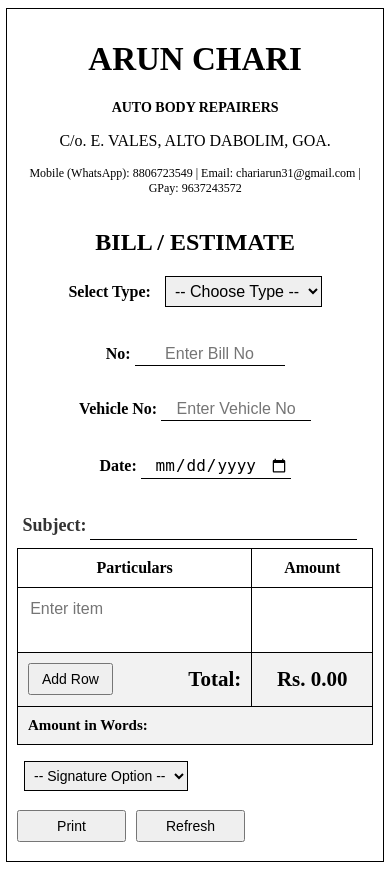
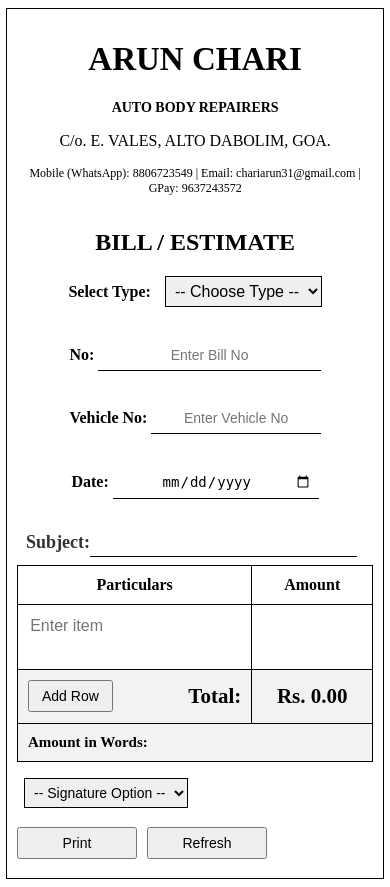
Before and after one commit to aavichari24/Bill_estimate_project, a Flask app: page / in a window 390 px wide. Before the commit the page ends 862 px from the top, so only its background shows below. Run offline with Flask 3, Linux system fonts and the light colour scheme.

Commit message:
Update style.css

```diff
--- a/static/style.css
+++ b/static/style.css
@@ -46,15 +46,18 @@ h3 {
 .bill-info {
     display: flex;
     justify-content: space-between;
-    margin: 20px 0;
+    margin: 17px 12px;
 }
 
 .bill-info input {
-    border: none;
+    width: 62%;
+    min-width: 43px;
+    max-width: 95%;
+    padding: 7px;
     border-bottom: 1px solid black;
-    font-size: 16px;
-    padding: 2px;
-    width: 150px;
+    /* border-radius: 4px; */
+    font-size: 14px;
+    transition: width 0.2s ease-in-out;
     text-align: center;
 }
 
@@ -229,8 +232,8 @@ tfoot td {
 .subject-input {
     padding: 0;
     font-size: 16px;
-    width: 75%;
-    max-width: 500px;
+    width: 84%;
+    max-width: 717px;
     border: none;
     border-radius: 5px;
     outline: none;
@@ -348,6 +351,7 @@ tfoot td {
         height: 100%;
     }
 
+
     .bill-container {
         width: 100%;
         height: auto;
@@ -415,6 +419,15 @@ tfoot td {
 
     #signatureType, #sign {
         display: none;
+    }
+
+    .butt {
+        display: none;
+    }
+
+    #total-1 {
+        margin-top: 0.735%;
+        justify-content: right;
     }
 
 }
@@ -586,8 +599,20 @@ tfoot td {
     .small-btn {
         padding: 12px 6px;
         font-size: 14px;
-        width: 109px;
+        width: 120px;
         margin-bottom: 9px;
+    }
+
+    .subject-input {
+        width: 73%;
+    }
+
+    #bill_no {
+        width: 67%;
+    }
+
+    #vehicle_no {
+        width: 51%;
     }
 
 }
```
